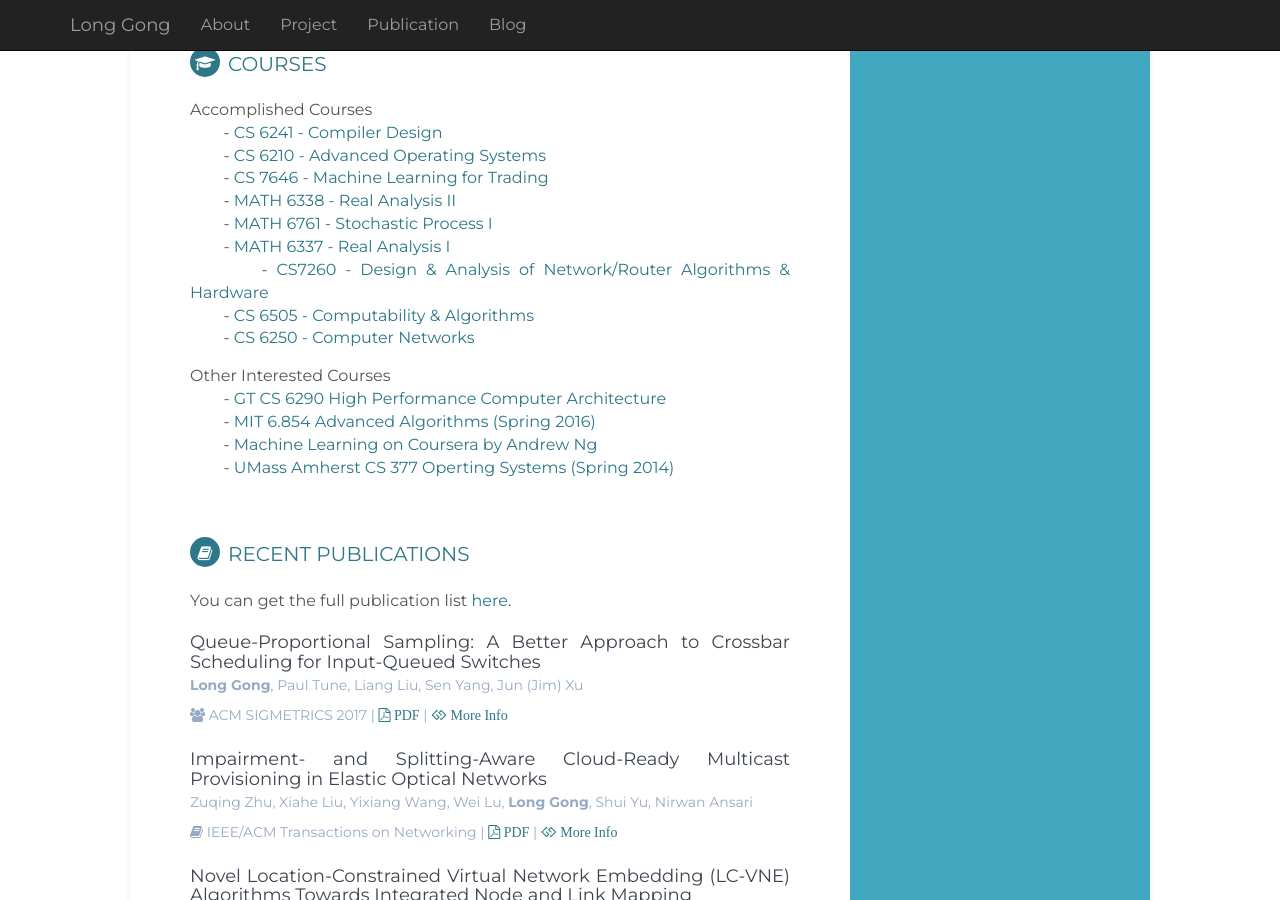
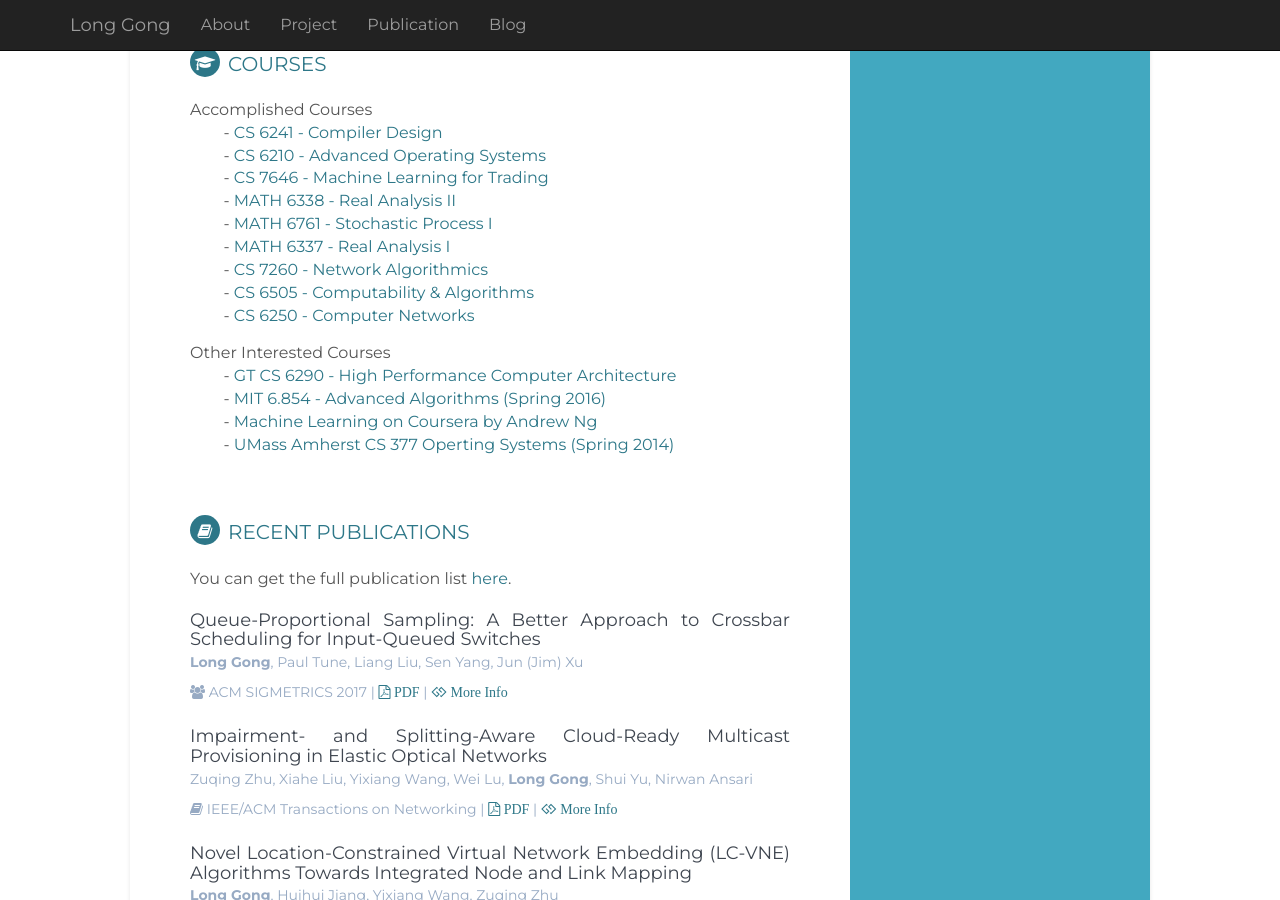
Before and after one commit to lgong30/lgong30.github.io, a Jekyll site: the page built from _pages/01_about.md, in a window 1280 px wide and 900 px high, scrolled down 1550 px. Built offline with Jekyll 4.4.1, drawn with Linux system fonts in a browser that asks for light colours; nearby versions of some CDN libraries; comment, search, counter and statistics services are not loaded.

Commit message:
fix some typo

```diff
--- a/_config.yml
+++ b/_config.yml
@@ -280,7 +280,7 @@ courses:
       name: MATH 6337 - Real Analysis I
       url: http://people.math.gatech.edu/~bwick6/teaching/math6337.html
     - c3:
-      name: CS7260 - Design &amp; Analysis of Network/Router Algorithms &amp; Hardware
+      name: CS 7260 - Network Algorithmics
       url: https://www.cc.gatech.edu/classes/AY2017/cs7260_spring/
     - c2:
       name: CS 6505 - Computability &amp; Algorithms
@@ -290,10 +290,10 @@ courses:
       url: https://www.cc.gatech.edu/~ammar/6250-Spring2013/
   interested:
     - c4:
-      name: GT CS 6290 High Performance Computer Architecture
+      name: GT CS 6290 - High Performance Computer Architecture
       url: https://www.youtube.com/playlist?list=PL6ogFv-ieghdoGKGg2Bik3Gl1glBTEu8c
     - c3:
-      name: MIT 6.854 Advanced Algorithms (Spring 2016)
+      name: MIT 6.854 - Advanced Algorithms (Spring 2016)
       url: https://www.youtube.com/playlist?list=PL6ogFv-ieghdoGKGg2Bik3Gl1glBTEu8c
     - c2:
       name: Machine Learning on Coursera by Andrew Ng
```
